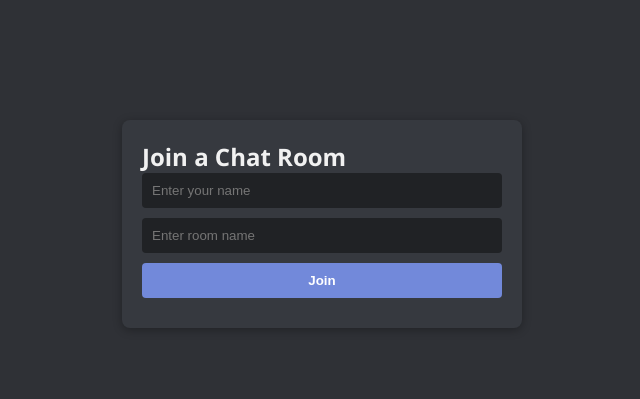
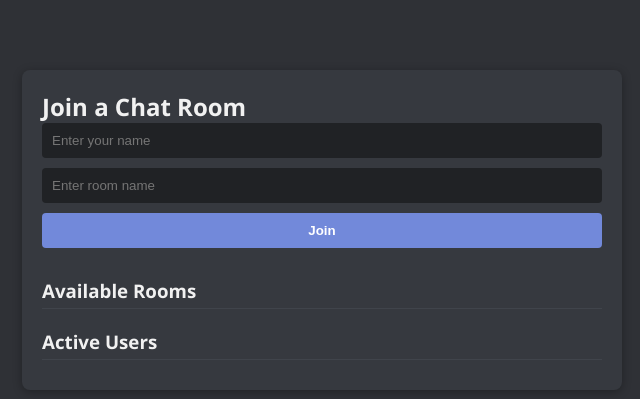
Before and after one commit to RangoDaMango/Project-PIM, a Flask app: page / in a window 1280 px wide. Shown: the top 399 px of the page, without its empty margins (318-958 px from the left). Run offline with Flask 3, Linux system fonts and the light colour scheme; some libraries are stand-ins or nearby versions.

Commit message:
Update chat.html

```diff
--- a/templates/chat.html
+++ b/templates/chat.html
@@ -18,8 +18,8 @@
     }
 
     #joinBox {
-        max-width: 400px;
-        margin: 100px auto;
+      max-width: 600px;
+      margin: 50px auto;
       background-color: #36393f;
       padding: 20px;
       border-radius: 8px;
@@ -50,20 +50,8 @@
       background-color: #5b6eae;
     }
 
-    #container {
-        display: flex;
-        justify-content: center;
-        gap: 20px;
-    }
-
-    #sidePanel {
-        max-width: 250px;
-        background-color: #2b2d31;
-        padding: 15px;
-        border-radius: 8px;
-    }
-
     #sidePanel h3 {
+      margin-top: 20px;
       margin-bottom: 8px;
       border-bottom: 1px solid #40444b;
       padding-bottom: 5px;
@@ -72,7 +60,7 @@
     #sidePanel ul {
       list-style: none;
       padding-left: 0;
-        margin-bottom: 20px;
+      margin-bottom: 10px;
     }
 
     #sidePanel li {
@@ -81,11 +69,17 @@
       font-size: 14px;
     }
 
+    #container {
+      display: flex;
+      justify-content: center;
+      gap: 20px;
+    }
+
     #chat {
-        max-width: 1000px;
+      max-width: 600px;
       background-color: #36393f;
       padding: 20px;
-        border-radius: 13px;
+      border-radius: 8px;
     }
 
     #roomTitle {
@@ -137,16 +131,16 @@
     <input type="text" id="username" placeholder="Enter your name">
     <input type="text" id="room" placeholder="Enter room name">
     <button onclick="joinRoom()">Join</button>
+
+    <div id="sidePanel">
+      <h3>Available Rooms</h3>
+      <ul id="rooms"></ul>
+      <h3>Active Users</h3>
+      <ul id="users"></ul>
+    </div>
   </div>
 
   <div id="container" style="display:none;">
-        <div id="sidePanel">
-            <h3>Rooms</h3>
-            <ul id="rooms"></ul>
-            <h3>Users in Room</h3>
-            <ul id="users"></ul>
-        </div>
-
     <div id="chat">
       <h2 id="roomTitle"></h2>
       <div id="messages"></div>
@@ -159,7 +153,6 @@
     const socket = io();
     let currentRoom = null;
 
-    // Attach Enter key listener globally
     document.getElementById('messageInput').addEventListener('keydown', function(event) {
       if (event.key === 'Enter') {
         event.preventDefault();
@@ -211,8 +204,15 @@
 
     socket.on('room_list', data => {
       const list = document.getElementById('rooms');
-        list.innerHTML = data.rooms.map(r => `<li>${r}</li>`).join('');
+      list.innerHTML = data.rooms.map(room => {
+        const count = room.count || 0;
+        return `<li>${room.name} (${count} users)</li>`;
+      }).join('');
     });
+
+    // Request initial data on load
+    socket.emit('get_rooms');
+    socket.emit('get_users', { room: null });
   </script>
 </body>
 </html>
```
Lines whose indentation alone changed are shown as unchanged.
